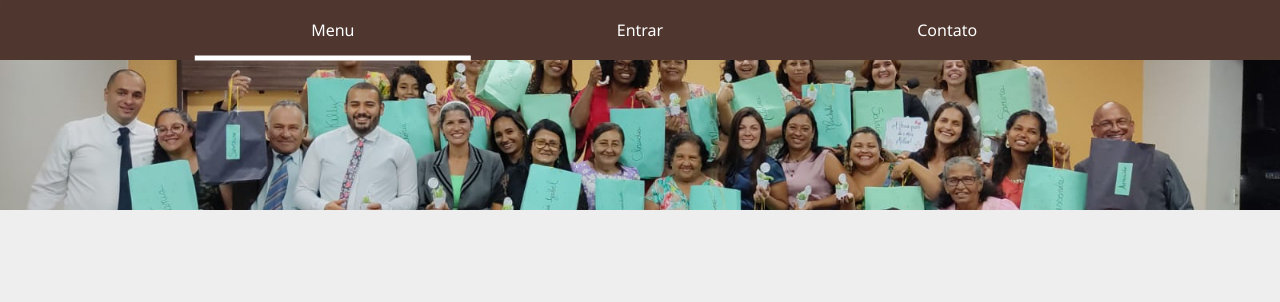
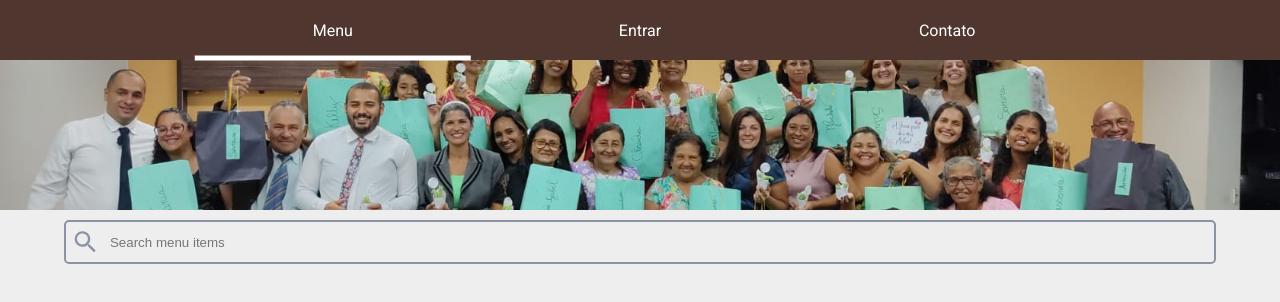
Before and after one commit to Natangaf/Hamburgeria, a React (Vite) app: page / in a window 1280 px wide. Shown: the top 302 px of the page. Built offline with nearby package versions, Linux system fonts and the light colour scheme.

Commit message:
Feat : SearchComponent

```diff
--- a/index.html
+++ b/index.html
@@ -7,10 +7,10 @@
   <meta name="viewport" content="width=device-width, initial-scale=1.0" />
   <link rel="preconnect" href="https://fonts.googleapis.com">
   <link rel="preconnect" href="https://fonts.gstatic.com" crossorigin>
-  <link rel="preconnect" href="https://fonts.googleapis.com">
-  <link rel="preconnect" href="https://fonts.gstatic.com" crossorigin>
-  <link href="https://fonts.googleapis.com/css2?family=Noto+Sans:ital,wght@0,100;0,400;0,600;0,800;1,100&display=swap" rel="stylesheet">
-  <title>Cong - Norte</title>
+  <link
+    href="https://fonts.googleapis.com/css2?family=Roboto:ital,wght@0,100;0,300;0,400;0,500;0,700;0,900;1,100;1,300;1,400;1,500;1,700;1,900&display=swap"
+    rel="stylesheet">
+  <title>Haburger</title>
 </head>
 
 <body>
--- a/src/components/Search/Search.tsx
+++ b/src/components/Search/Search.tsx
@@ -4,10 +4,8 @@
 const Search = () => {
   return (
     <InputSharedLabel>
-
-      <InputShared>
-        <MdSearch />
-      </InputShared>
+      <MdSearch />
+      <InputShared placeholder="Search menu items" />
     </InputSharedLabel>
   );
 };
--- a/src/components/Search/_search.ts
+++ b/src/components/Search/_search.ts
@@ -5,8 +5,34 @@
   padding: 5px;
   display: flex;
   flex-direction: row;
+  align-items: center;
+  gap: 10px;
+
+  margin: 10px auto;
+
+  background-color: ${({ theme }) => theme.colors.background.main};
+
+  color: ${({ theme }) => theme.colors.details.secondary};
+
+  border: 2px solid ${({ theme }) => theme.colors.details.secondary};
+
+  border-radius: 5px;
+  svg {
+    width: 30px;
+    height: 30px;
+  }
+
+  @media (max-width: 1000px) {
+    width: 90%;
+  }
 `;
 export const InputShared = styled.input`
   border: none;
   outline: none;
+  height: 30px;
+  width: 100%;
+  background-color: transparent;
+  font-weight: 400;
+
+  color: ${({ theme }) => theme.colors.text.main};
 `;
--- a/src/pages/Home/Home.tsx
+++ b/src/pages/Home/Home.tsx
@@ -1,7 +1,7 @@
 import { PrincipalImage } from "../../assets/img";
-import Header from "../../components/Header/Header";
 import { FigurePrincipal, MainDashboard, PrincipalImg } from "./_home";
 import ContainerComponent from "./../../components/ContainerComponent/ContainerComponent";
+import Search from "../../components/Search/Search";
 
 const Home = () => {
   return (
@@ -10,7 +10,7 @@
         <PrincipalImg data-com="PrincipalImg" src={PrincipalImage} alt="" />
       </FigurePrincipal>
       <ContainerComponent gap={0}>
-        <a></a>
+        <Search/>
       </ContainerComponent>
     </MainDashboard>
   );
--- a/src/styles/global.ts
+++ b/src/styles/global.ts
@@ -12,7 +12,6 @@
     margin: 0;
     padding: 0;
     box-sizing: border-box;
-    font-family: 'Noto Sans', sans-serif;
     font-weight: 400;
   }
 
@@ -29,8 +28,9 @@
   }
 
   body {
-    background-color: ${({theme}) => theme.colors.background.main};
-    color: ${({theme}) => theme.colors.text.main};
+    background-color: ${({ theme }) => theme.colors.background.main};
+    color: ${({ theme }) => theme.colors.text.main};
+    font-family: "Roboto", sans-serif;
 
   }
 
--- a/src/styles/theme.ts
+++ b/src/styles/theme.ts
@@ -6,6 +6,7 @@
     },
     details: {
       primary: "#DADADA",
+      secondary: "#8A94A4",
     },
     background: {
       main: "#EEEEEE",
```
